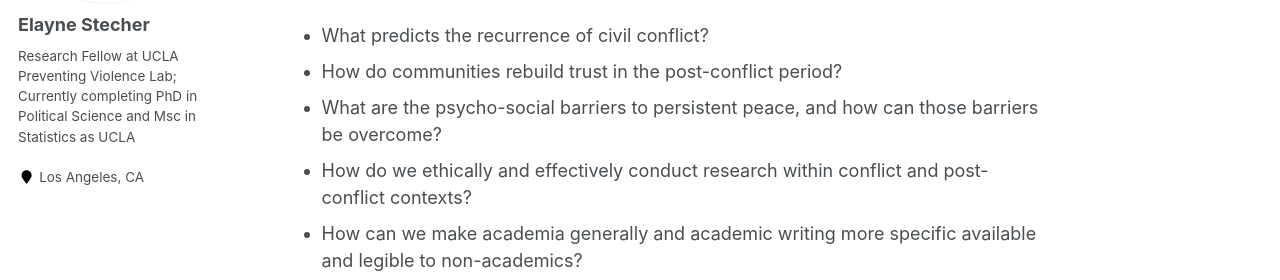
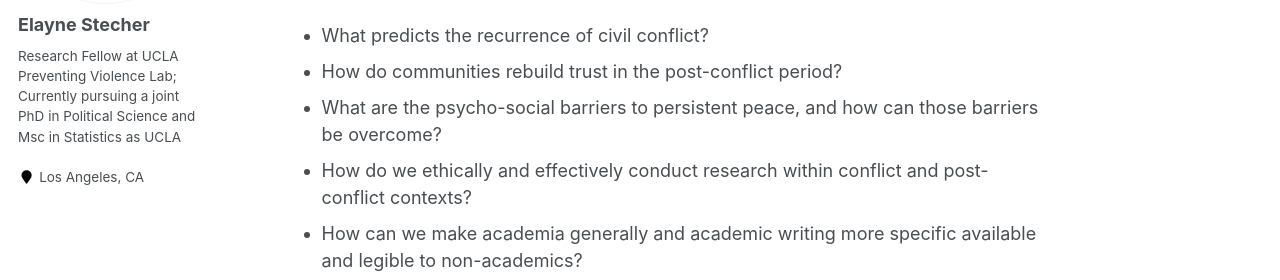
Before and after one commit to estech01/estech01.github.io, a Jekyll site: the page built from _pages/about.md, in a window 1280 px wide. Shown: the part 289-569 px from the top of the page. Built offline with Jekyll 4.4.1, drawn with Linux system fonts in a browser that asks for light colours.

Commit message:
Update _config.yml

```diff
--- a/_config.yml
+++ b/_config.yml
@@ -82,7 +82,7 @@ analytics:
 author:
   name             : "Elayne Stecher"
   avatar           : "profile.png"
-  bio              : "Research Fellow at UCLA Preventing Violence Lab; Currently completing PhD in Political Science and Msc in Statistics as UCLA"
+  bio              : "Research Fellow at UCLA Preventing Violence Lab; Currently pursuing a joint PhD in Political Science and Msc in Statistics as UCLA"
   location         : "Los Angeles, CA"
   employer         :
   pubmed           : #"https://www.ncbi.nlm.nih.gov/pubmed/?term=john+snow"
```
